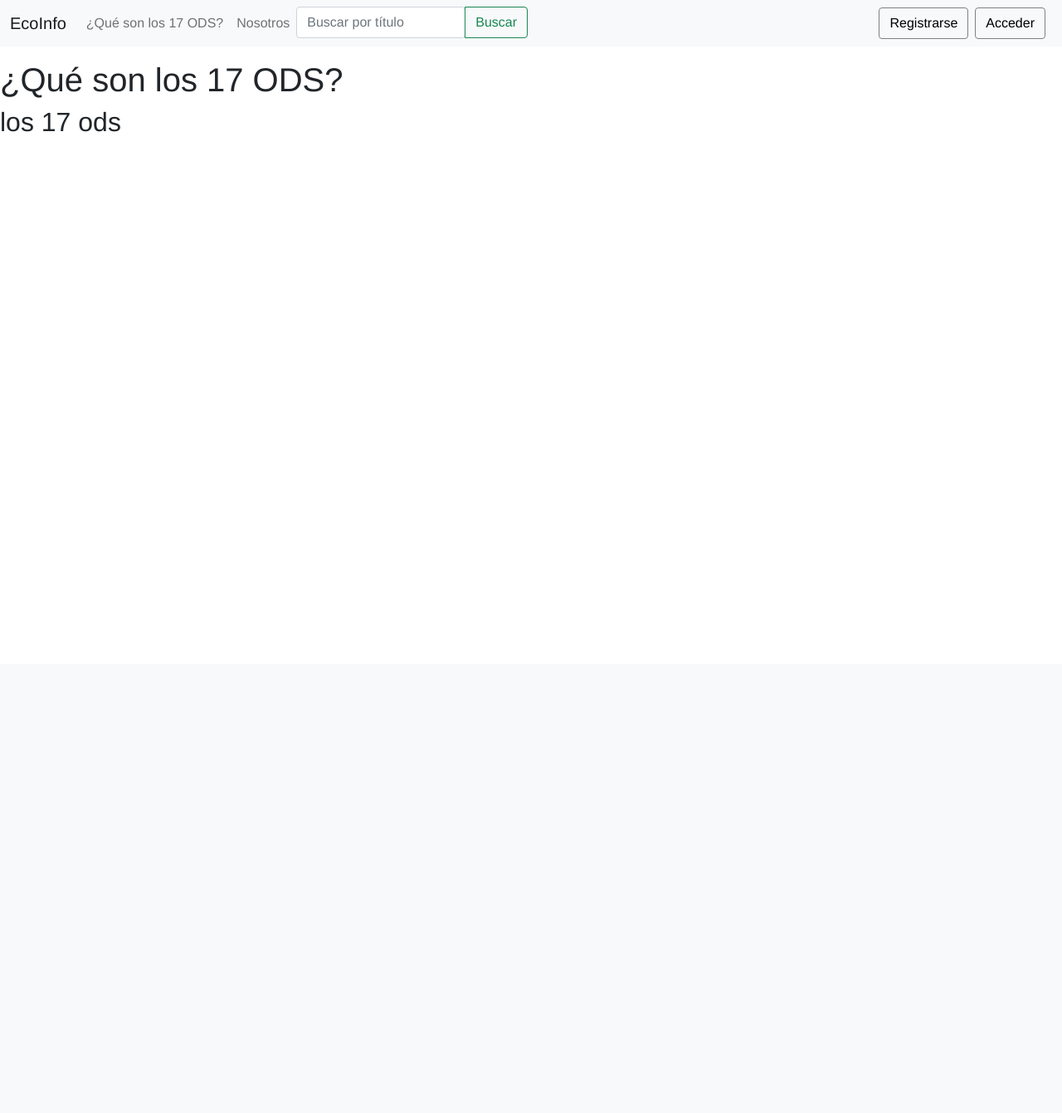
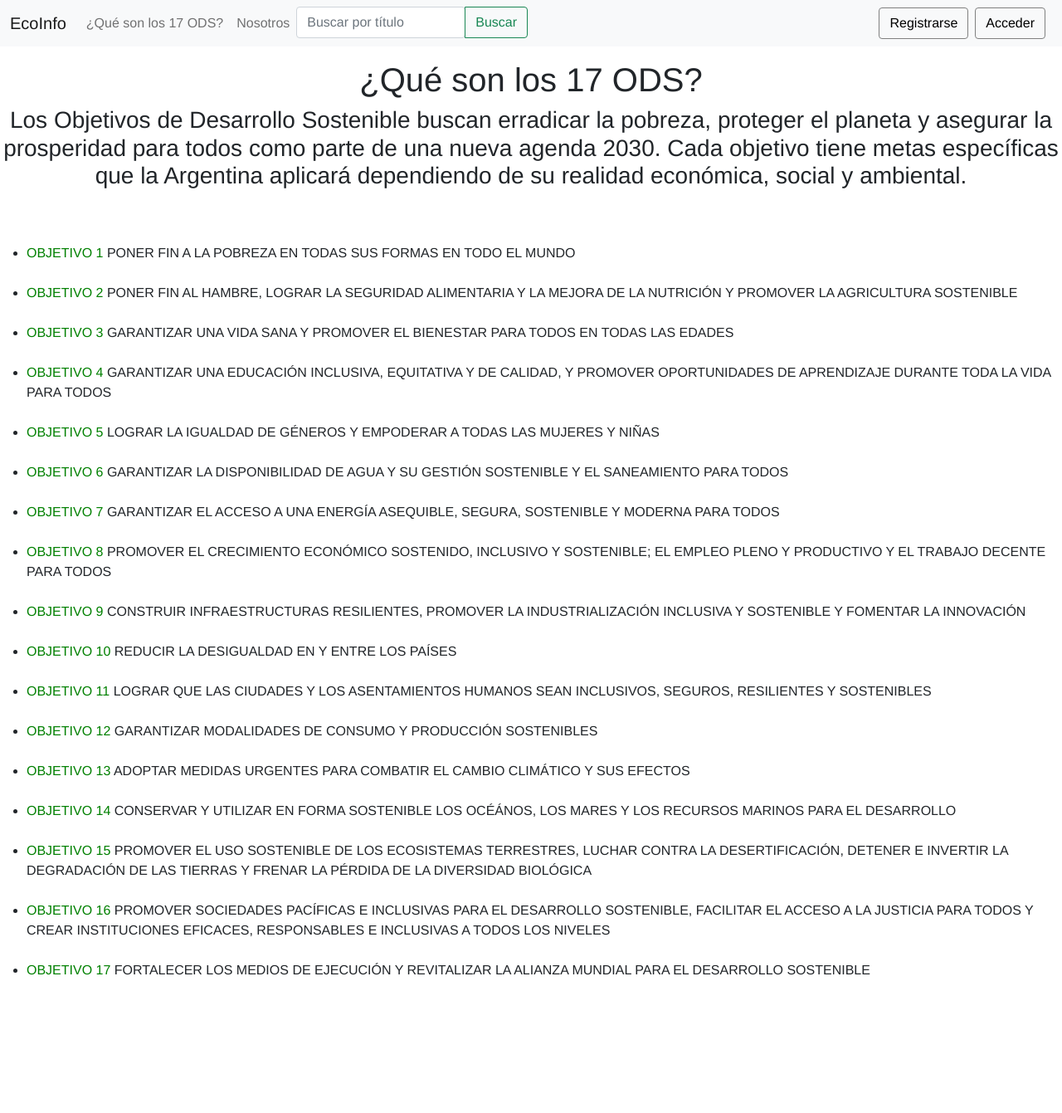
Before and after one commit to ulisespallares888/blog_informatorio, a Django app: page /los_17_ods/ in a window 1280 px wide. Shown: the whole page at 83% size. Before the commit the page ends 159 px from the top, so only its background shows below. Run offline with Django 3.2, Linux system fonts and the light colour scheme; some libraries are stand-ins or nearby versions.

Commit message:
Suma texto a 17 ods
se agreagn descripciones

```diff
--- a/blog/feed/templates/que_son_los_17_ods.html
+++ b/blog/feed/templates/que_son_los_17_ods.html
@@ -4,8 +4,33 @@
     {% block content %}
     <div>
         <br><br><br>
-        <h1>¿Qué son los 17 ODS?</h1>
-        <h2>los 17 ods</h2>
+        <center><h1>¿Qué son los 17 ODS?</h1>
 
+
+        <h3><p>Los Objetivos de Desarrollo Sostenible buscan erradicar la pobreza, proteger el planeta y asegurar la prosperidad para todos como parte de una nueva agenda 2030. Cada objetivo tiene metas específicas que la Argentina aplicará dependiendo de su realidad económica, social y ambiental.</p></h3></center>
+        <br><br>
+
+        <ul>
+			<li><FONT COLOR="green">OBJETIVO 1 </FONT> PONER FIN A LA POBREZA EN TODAS SUS FORMAS EN TODO EL MUNDO</li><br>
+			<li><FONT COLOR="green">OBJETIVO 2 </FONT> PONER FIN AL HAMBRE, LOGRAR LA SEGURIDAD ALIMENTARIA Y LA MEJORA DE LA NUTRICIÓN Y PROMOVER LA AGRICULTURA SOSTENIBLE</li><br>
+			<li><FONT COLOR="green">OBJETIVO 3 </FONT> GARANTIZAR UNA VIDA SANA Y PROMOVER EL BIENESTAR PARA TODOS EN TODAS LAS EDADES </li><br>
+			<li><FONT COLOR="green">OBJETIVO 4 </FONT> GARANTIZAR UNA EDUCACIÓN INCLUSIVA, EQUITATIVA Y DE CALIDAD, Y PROMOVER OPORTUNIDADES DE APRENDIZAJE DURANTE TODA LA VIDA PARA TODOS</li><br>
+			<li><FONT COLOR="green">OBJETIVO 5 </FONT> LOGRAR LA IGUALDAD DE GÉNEROS Y EMPODERAR A TODAS LAS MUJERES Y NIÑAS</li><br>
+			<li><FONT COLOR="green">OBJETIVO 6 </FONT>  GARANTIZAR LA DISPONIBILIDAD DE AGUA Y SU GESTIÓN SOSTENIBLE Y EL SANEAMIENTO PARA TODOS</li><br>
+            <li><FONT COLOR="green">OBJETIVO 7 </FONT> GARANTIZAR EL ACCESO A UNA ENERGÍA ASEQUIBLE, SEGURA, SOSTENIBLE Y MODERNA PARA TODOS</li><br>
+            <li><FONT COLOR="green">OBJETIVO 8 </FONT> PROMOVER EL CRECIMIENTO ECONÓMICO SOSTENIDO, INCLUSIVO Y SOSTENIBLE; EL EMPLEO PLENO Y PRODUCTIVO Y EL TRABAJO DECENTE PARA TODOS</li><br>
+            <li><FONT COLOR="green">OBJETIVO 9 </FONT> CONSTRUIR INFRAESTRUCTURAS RESILIENTES, PROMOVER LA INDUSTRIALIZACIÓN INCLUSIVA Y SOSTENIBLE Y FOMENTAR LA INNOVACIÓN</li><br>
+            <li><FONT COLOR="green">OBJETIVO 10 </FONT> REDUCIR LA DESIGUALDAD EN Y ENTRE LOS PAÍSES</li><br>
+            <li><FONT COLOR="green">OBJETIVO 11 </FONT> LOGRAR QUE LAS CIUDADES Y LOS ASENTAMIENTOS HUMANOS SEAN INCLUSIVOS, SEGUROS, RESILIENTES Y SOSTENIBLES</li><br>
+            <li><FONT COLOR="green">OBJETIVO 12 </FONT> GARANTIZAR MODALIDADES DE CONSUMO Y PRODUCCIÓN SOSTENIBLES</li><br>
+            <li><FONT COLOR="green">OBJETIVO 13 </FONT> ADOPTAR MEDIDAS URGENTES PARA COMBATIR EL CAMBIO CLIMÁTICO Y SUS EFECTOS</li><br>
+            <li><FONT COLOR="green">OBJETIVO 14 </FONT> CONSERVAR Y UTILIZAR EN FORMA SOSTENIBLE LOS OCÉÁNOS, LOS MARES Y LOS RECURSOS MARINOS PARA EL DESARROLLO</li><br>
+            <li><FONT COLOR="green">OBJETIVO 15 </FONT> PROMOVER EL USO SOSTENIBLE DE LOS ECOSISTEMAS TERRESTRES, LUCHAR CONTRA LA DESERTIFICACIÓN, DETENER E INVERTIR LA DEGRADACIÓN DE LAS TIERRAS Y FRENAR LA PÉRDIDA DE LA DIVERSIDAD BIOLÓGICA</li><br>
+            <li><FONT COLOR="green">OBJETIVO 16 </FONT> PROMOVER SOCIEDADES PACÍFICAS E INCLUSIVAS PARA EL DESARROLLO SOSTENIBLE, FACILITAR EL ACCESO A LA JUSTICIA PARA TODOS Y CREAR INSTITUCIONES EFICACES, RESPONSABLES E INCLUSIVAS A TODOS LOS NIVELES</li><br>
+            <li><FONT COLOR="green">OBJETIVO 17 </FONT> FORTALECER LOS MEDIOS DE EJECUCIÓN Y REVITALIZAR LA ALIANZA MUNDIAL PARA EL DESARROLLO SOSTENIBLE</li><br>
+
+
+        </ul>
+        <br><br><br><br><br>
     </div>
     {% endblock %}
```
